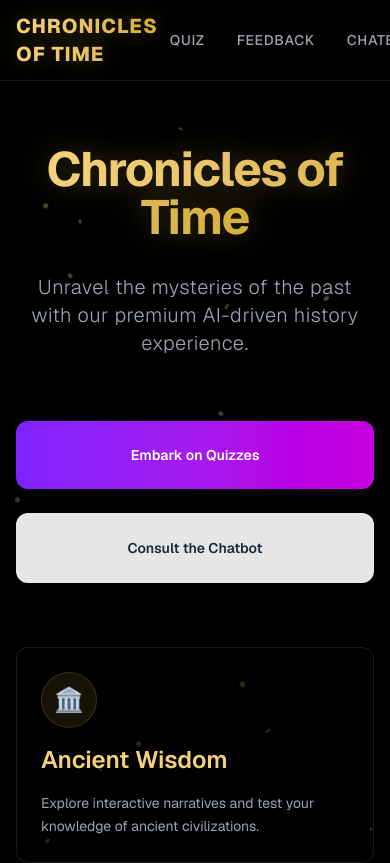
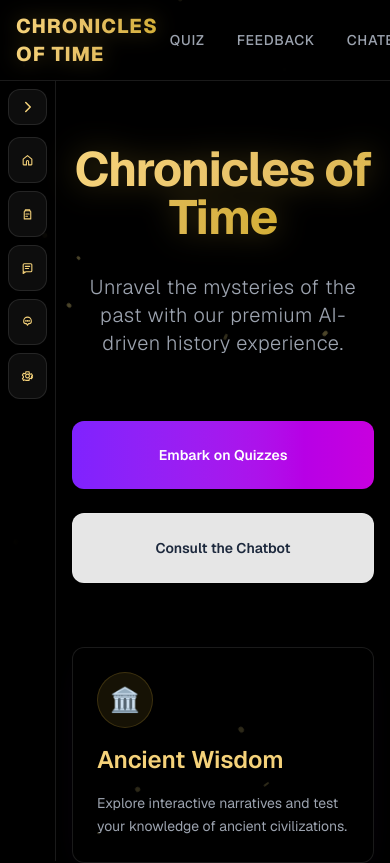
Before and after one commit to AryanBaghel-1/Bot-quiz, a Next.js app: page / in a window 390 px wide. Shown: the top 863 px of the page. Built offline with nearby package versions, Linux system fonts and the light colour scheme.

Commit message:
Add readme and fix some issues

```diff
--- a/src/app/api/feedback/route.ts
+++ b/src/app/api/feedback/route.ts
@@ -57,12 +57,7 @@ export async function POST(request: Request) {
     ].join("\n");
 
     const response = await fetch(
-      `https://generativelanguage.googleapis.com/v1beta/models/${model}:gene
-✨
-AI Chatbot
-Consult our advanced AI to analyze historical events in detail with precision.
-
-📜rateContent?key=${apiKey}`,
+      `https://generativelanguage.googleapis.com/v1beta/models/${model}:generateContent?key=${apiKey}`,
       {
         method: "POST",
         headers: {
--- a/src/app/layout.tsx
+++ b/src/app/layout.tsx
@@ -1,6 +1,7 @@
 import type { Metadata } from "next";
 import { Geist, Geist_Mono } from "next/font/google";
 import "./globals.css";
+import { InitialLoader } from "@/components/layout/InitialLoader";
 
 const geistSans = Geist({
   variable: "--font-geist-sans",
@@ -27,7 +28,9 @@ export default function RootLayout({
       lang="en"
       className={`${geistSans.variable} ${geistMono.variable} h-full antialiased`}
     >
-      <body className="min-h-full flex flex-col">{children}</body>
+      <body className="min-h-full flex flex-col">
+        <InitialLoader>{children}</InitialLoader>
+      </body>
     </html>
   );
 }
--- /dev/null
+++ b/src/components/layout/InitialLoader.tsx
@@ -0,0 +1,51 @@
+"use client";
+
+import { useEffect, useState } from "react";
+
+type InitialLoaderProps = {
+  children: React.ReactNode;
+  minimumMs?: number;
+};
+
+export function InitialLoader({ children, minimumMs = 600 }: InitialLoaderProps) {
+  const [isReady, setIsReady] = useState(false);
+
+  useEffect(() => {
+    const start = Date.now();
+
+    const done = () => {
+      const elapsed = Date.now() - start;
+      const remaining = Math.max(0, minimumMs - elapsed);
+      window.setTimeout(() => setIsReady(true), remaining);
+    };
+
+    // Next tick so the loading UI paints first.
+    const id = window.setTimeout(done, 0);
+    return () => window.clearTimeout(id);
+  }, [minimumMs]);
+
+  if (!isReady) {
+    return (
+      <div className="min-h-screen w-full bg-[#000000] text-[#d1d5db] flex flex-col items-center justify-center gap-6 px-6">
+        <div className="text-center space-y-3 slide-up">
+          <h1 className="bg-gradient-to-r from-[#f5d27a] via-[#e6c065] to-[#d4af37] bg-clip-text text-3xl md:text-4xl font-extrabold uppercase tracking-wider text-transparent drop-shadow-[0_0_10px_rgba(212,175,55,0.3)]">
+            Chronicles of Time
+          </h1>
+          <p className="text-sm text-[#9ca3af] tracking-wide">Unsealing the archives...</p>
+        </div>
+
+        <div className="flex items-center gap-3">
+          <span
+            className="h-5 w-5 animate-spin rounded-full border-2 border-[#d4af37]/30 border-t-[#f5d27a]"
+            aria-hidden="true"
+          />
+          <span className="text-sm text-[#f5d27a] uppercase tracking-widest" role="status">
+            Loading.....
+          </span>
+        </div>
+      </div>
+    );
+  }
+
+  return <>{children}</>;
+}
--- a/src/components/layout/Sidebar.tsx
+++ b/src/components/layout/Sidebar.tsx
@@ -1,27 +1,184 @@
+"use client";
+
 import Link from "next/link";
+import { useEffect, useState } from "react";
 
-const links = [
-  { href: "/", label: "Home" },
-  { href: "/quiz", label: "Take Quiz" },
-  { href: "/feedback", label: "View Feedback" },
-  { href: "/chatbot", label: "Ask Chatbot" },
-  { href: "/settings", label: "Settings" },
+type NavItem = {
+  href: string;
+  label: string;
+  icon: (props: { className?: string }) => React.ReactNode;
+};
+
+const navItems: NavItem[] = [
+  {
+    href: "/",
+    label: "Home",
+    icon: ({ className }) => (
+      <svg viewBox="0 0 24 24" fill="none" className={className} aria-hidden="true">
+        <path
+          d="M4 10.5L12 4l8 6.5V20a1 1 0 0 1-1 1h-5v-6a2 2 0 0 0-2-2h0a2 2 0 0 0-2 2v6H5a1 1 0 0 1-1-1v-9.5Z"
+          stroke="currentColor"
+          strokeWidth="2"
+          strokeLinejoin="round"
+        />
+      </svg>
+    ),
+  },
+  {
+    href: "/quiz",
+    label: "Take Quiz",
+    icon: ({ className }) => (
+      <svg viewBox="0 0 24 24" fill="none" className={className} aria-hidden="true">
+        <path
+          d="M9 12h6M9 16h3M8 6h8a2 2 0 0 1 2 2v13H6V8a2 2 0 0 1 2-2Z"
+          stroke="currentColor"
+          strokeWidth="2"
+          strokeLinecap="round"
+          strokeLinejoin="round"
+        />
+        <path
+          d="M8 6V4h8v2"
+          stroke="currentColor"
+          strokeWidth="2"
+          strokeLinecap="round"
+          strokeLinejoin="round"
+        />
+      </svg>
+    ),
+  },
+  {
+    href: "/feedback",
+    label: "View Feedback",
+    icon: ({ className }) => (
+      <svg viewBox="0 0 24 24" fill="none" className={className} aria-hidden="true">
+        <path
+          d="M4 6a2 2 0 0 1 2-2h12a2 2 0 0 1 2 2v11a2 2 0 0 1-2 2H9l-5 3v-3H6a2 2 0 0 1-2-2V6Z"
+          stroke="currentColor"
+          strokeWidth="2"
+          strokeLinejoin="round"
+        />
+        <path
+          d="M8 9h8M8 13h6"
+          stroke="currentColor"
+          strokeWidth="2"
+          strokeLinecap="round"
+        />
+      </svg>
+    ),
+  },
+  {
+    href: "/chatbot",
+    label: "Ask Chatbot",
+    icon: ({ className }) => (
+      <svg viewBox="0 0 24 24" fill="none" className={className} aria-hidden="true">
+        <path
+          d="M12 3a7 7 0 0 0-7 7v1a4 4 0 0 0 4 4h1l2 3 2-3h1a4 4 0 0 0 4-4v-1a7 7 0 0 0-7-7Z"
+          stroke="currentColor"
+          strokeWidth="2"
+          strokeLinejoin="round"
+        />
+        <path
+          d="M9 10h.01M12 10h.01M15 10h.01"
+          stroke="currentColor"
+          strokeWidth="3"
+          strokeLinecap="round"
+        />
+      </svg>
+    ),
+  },
+  {
+    href: "/settings",
+    label: "Settings",
+    icon: ({ className }) => (
+      <svg viewBox="0 0 24 24" fill="none" className={className} aria-hidden="true">
+        <path
+          d="M12 15.5a3.5 3.5 0 1 0 0-7 3.5 3.5 0 0 0 0 7Z"
+          stroke="currentColor"
+          strokeWidth="2"
+        />
+        <path
+          d="M19.4 15a8.9 8.9 0 0 0 .1-1 8.9 8.9 0 0 0-.1-1l2-1.6-2-3.5-2.4 1a7.9 7.9 0 0 0-1.7-1L15 4h-6l-.3 2.9c-.6.3-1.2.6-1.7 1l-2.4-1-2 3.5L4.6 13a8.9 8.9 0 0 0-.1 1c0 .3 0 .7.1 1l-2 1.6 2 3.5 2.4-1c.5.4 1.1.7 1.7 1L9 20h6l.3-2.9c.6-.3 1.2-.6 1.7-1l2.4 1 2-3.5-2-1.6Z"
+          stroke="currentColor"
+          strokeWidth="2"
+          strokeLinejoin="round"
+        />
+      </svg>
+    ),
+  },
 ];
 
 export function Sidebar({ className }: { className?: string }) {
+  const [isOpen, setIsOpen] = useState(false);
+
+  useEffect(() => {
+    setIsOpen(window.innerWidth >= 768);
+  }, []);
+
   return (
-    <aside className={`sticky top-16 hidden h-[calc(100vh-4rem)] w-60 shrink-0 self-start overflow-y-auto border-r border-white/10 bg-black/40 p-4 backdrop-blur-md md:block ${className || ""}`}>
-      <p className="mb-3 bg-gradient-to-r from-[#f5d27a] via-[#e6c065] to-[#d4af37] bg-clip-text text-xs font-bold uppercase tracking-widest text-transparent">
-        Chronicles
-      </p>
-      <ul className="space-y-1">
-        {links.map((link) => (
-          <li key={link.href}>
+    <aside
+      className={`sticky top-16 h-[calc(100vh-4rem)] shrink-0 self-start overflow-y-auto border-r border-white/10 bg-black/40 backdrop-blur-md transition-[width] duration-300 ${
+        isOpen ? "w-60 p-4" : "w-14 p-2"
+      } ${className ?? ""}`.trim()}
+    >
+      <div className="mb-3 flex items-center justify-between gap-2">
+        {isOpen && (
+          <p className="bg-gradient-to-r from-[#f5d27a] via-[#e6c065] to-[#d4af37] bg-clip-text text-xs font-bold uppercase tracking-widest text-transparent">
+            Chronicles
+          </p>
+        )}
+        <button
+          type="button"
+          onClick={() => setIsOpen((previous) => !previous)}
+          aria-expanded={isOpen}
+          className={`rounded-xl border border-white/10 bg-white/5 text-xs font-semibold uppercase tracking-widest text-[#f5d27a] transition-all duration-300 hover:bg-white/10 hover:shadow-[inset_2px_0_0_0_#d4af37] ${
+            isOpen ? "px-3 py-2" : "w-full px-2 py-2"
+          }`}
+          aria-label={isOpen ? "Collapse sidebar" : "Expand sidebar"}
+        >
+          <svg
+            width="18"
+            height="18"
+            viewBox="0 0 24 24"
+            fill="none"
+            xmlns="http://www.w3.org/2000/svg"
+            className={isOpen ? "" : "mx-auto"}
+            aria-hidden="true"
+          >
+            {isOpen ? (
+              <path
+                d="M15 18L9 12L15 6"
+                stroke="currentColor"
+                strokeWidth="2"
+                strokeLinecap="round"
+                strokeLinejoin="round"
+              />
+            ) : (
+              <path
+                d="M9 6L15 12L9 18"
+                stroke="currentColor"
+                strokeWidth="2"
+                strokeLinecap="round"
+                strokeLinejoin="round"
+              />
+            )}
+          </svg>
+        </button>
+      </div>
+
+      <ul className={isOpen ? "space-y-1" : "space-y-2"}>
+        {navItems.map((item) => (
+          <li key={item.href}>
             <Link
-              href={link.href}
-              className="block rounded-xl px-3 py-2 text-sm text-[#9ca3af] transition-all duration-300 hover:translate-x-1 hover:bg-white/5 hover:text-[#f5d27a] hover:shadow-[inset_2px_0_0_0_#d4af37]"
+              href={item.href}
+              aria-label={item.label}
+              className={
+                isOpen
+                  ? "block rounded-xl px-3 py-2 text-sm text-[#9ca3af] transition-all duration-300 hover:translate-x-1 hover:bg-white/5 hover:text-[#f5d27a] hover:shadow-[inset_2px_0_0_0_#d4af37]"
+                  : "flex items-center justify-center rounded-xl border border-white/10 bg-white/5 p-3 text-[#f5d27a] transition-all duration-300 hover:bg-white/10 hover:shadow-[inset_2px_0_0_0_#d4af37]"
+              }
+              title={isOpen ? undefined : item.label}
             >
-              {link.label}
+              {isOpen ? item.label : item.icon({ className: "h-5 w-5" })}
             </Link>
           </li>
         ))}
--- a/src/hooks/useChat.ts
+++ b/src/hooks/useChat.ts
@@ -10,7 +10,7 @@ export function useChat() {
   const [isLoading, setIsLoading] = useState(false);
 
   const sendMessage = async (content: string) => {
-    const cleanContent = content.trim();http://localhost:3000/feedback
+    const cleanContent = content.trim();
     if (!cleanContent) {
       return;
     }
```
Also changed, not shown: 1 other file (tests, documents, lock files or other folders).
